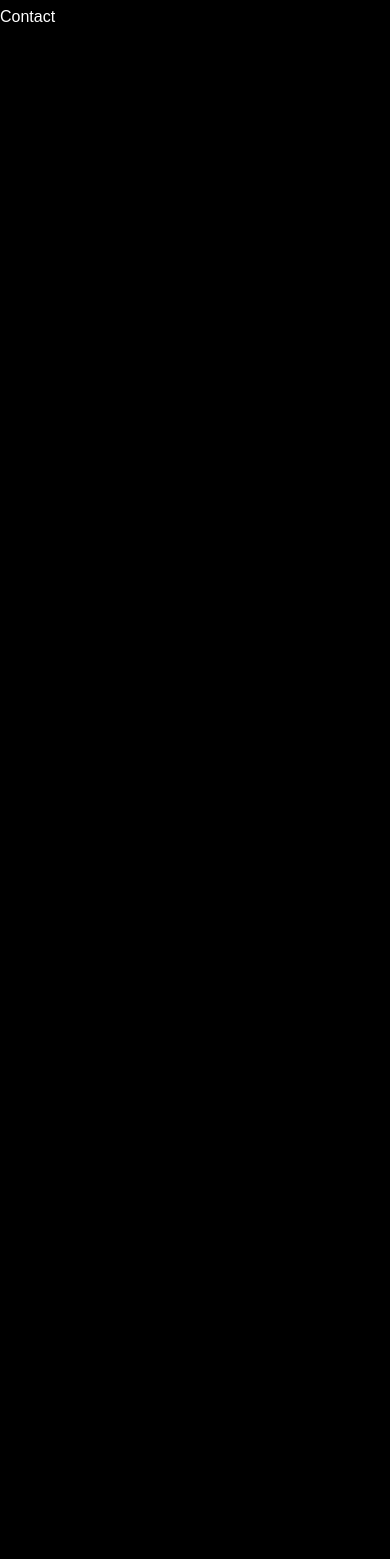
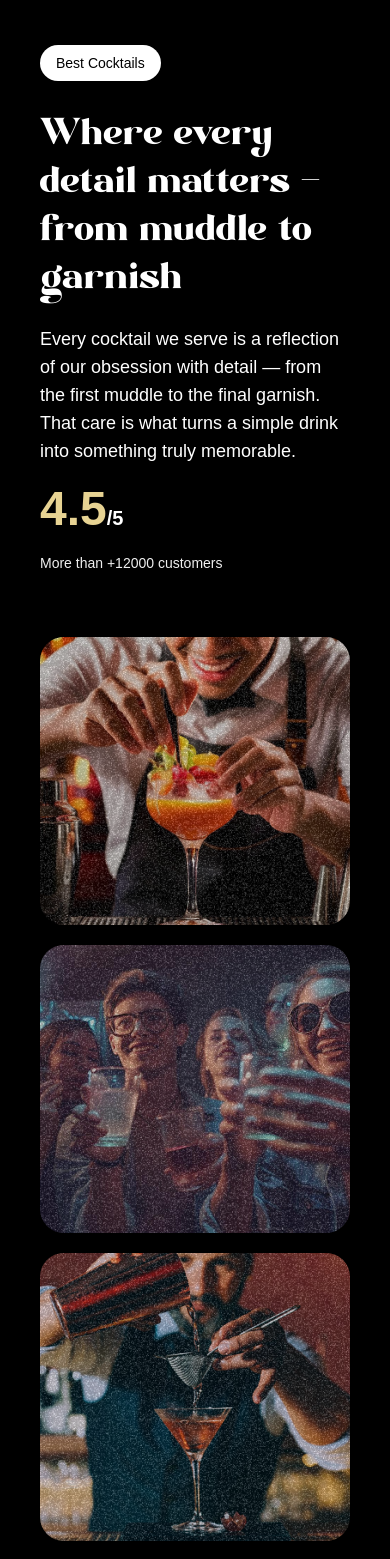
Before and after one commit to faithpacifica/cocktail-landing-page, a React (Vite) app: page / in a window 390 px wide. Shown: the part 1927-3486 px from the top of the page. Before the commit the page ends 1956 px from the top, so only its background shows below. Built offline with nearby package versions, Linux system fonts and the light colour scheme; a web font is replaced by a local one.

Commit message:
implement about section

```diff
--- a/src/components/About.jsx
+++ b/src/components/About.jsx
@@ -1,9 +1,100 @@
-import React from 'react'
+import gsap from "gsap";
+import { SplitText } from "gsap/all";
+import { useGSAP } from "@gsap/react";
 
 const About = () => {
+  useGSAP(() => {
+    const titleSplit = SplitText.create("#about h2", {
+      type: "words",
+    });
+
+    const scrollTimeline = gsap.timeline({
+      scrollTrigger: {
+        trigger: "#about",
+        start: "top center",
+      },
+    });
+
+    scrollTimeline
+      .from(titleSplit.words, {
+        opacity: 0,
+        duration: 1,
+        yPercent: 100,
+        ease: "expo.out",
+        stagger: 0.02,
+      })
+      .from(
+        ".top-grid div, .bottom-grid div",
+        {
+          opacity: 0,
+          duration: 1,
+          ease: "power1.inOut",
+          stagger: 0.04,
+        },
+        "-=0.5"
+      );
+  });
+
   return (
-    <div>About</div>
-  )
-}
+    <div id="about">
+      <div className="mb-16 md:px-0 px-5">
+        <div className="content">
+          <div className="md:col-span-8">
+            <p className="badge">Best Cocktails</p>
+            <h2>
+              Where every detail matters <span className="text-white">-</span>
+              from muddle to garnish
+            </h2>
+          </div>
 
-export default About
+          <div className="sub-content">
+            <p>
+              Every cocktail we serve is a reflection of our obsession with
+              detail — from the first muddle to the final garnish. That care is
+              what turns a simple drink into something truly memorable.
+            </p>
+
+            <div>
+              <p className="md:text-3xl text-xl font-bold">
+                <span>4.5</span>/5
+              </p>
+              <p className="text-sm text-white-100">
+                More than +12000 customers
+              </p>
+            </div>
+          </div>
+        </div>
+      </div>
+
+      <div className="top-grid">
+        <div className="md:col-span-3">
+          <div className="noisy" />
+          <img src="/images/abt1.png" alt="grid-img-1" />
+        </div>
+
+        <div className="md:col-span-6">
+          <div className="noisy" />
+          <img src="/images/abt2.png" alt="grid-img-2" />
+        </div>
+
+        <div className="md:col-span-3">
+          <div className="noisy" />
+          <img src="/images/abt5.png" alt="grid-img-5" />
+        </div>
+      </div>
+
+      <div className="bottom-grid">
+        <div className="md:col-span-8">
+          <div className="noisy" />
+          <img src="/images/abt3.png" alt="grid-img-3" />
+        </div>
+
+        <div className="md:col-span-4">
+          <div className="noisy" />
+          <img src="/images/abt4.png" alt="grid-img-4" />
+        </div>
+      </div>
+    </div>
+  );
+};
+export default About;
--- a/src/components/Cocktails.jsx
+++ b/src/components/Cocktails.jsx
@@ -7,9 +7,9 @@
     const parallaxTimeline = gsap.timeline({
       scrollTrigger: {
         trigger: "#cocktails",
-        start: "top 30%",
+        start: "top 30%",//top of the section reaches 30$ of the screen
         end: "bottom 80%",
-        scrub: true,
+        scrub: true, //animate on scroll
       },
     });
 
```
